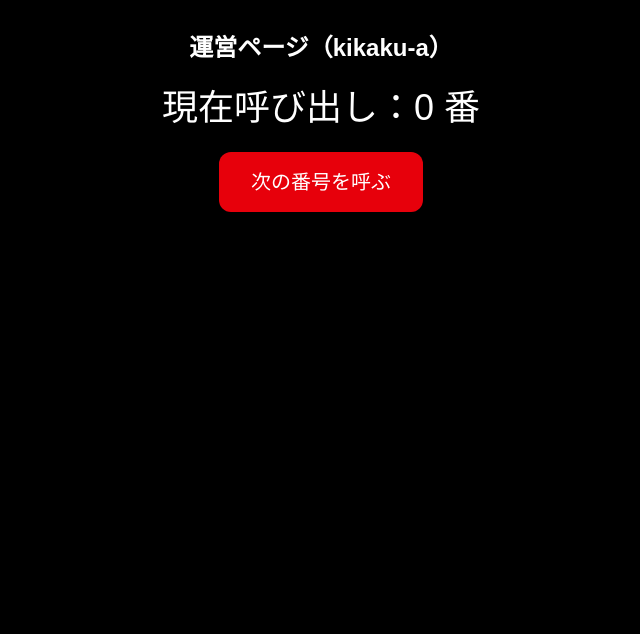
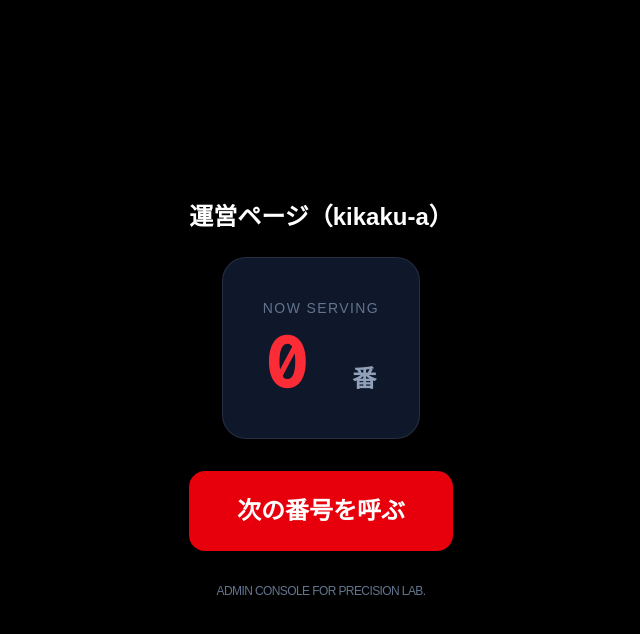
Before and after one commit to kojumaru/seimitsu-ticket, a Next.js app: page /admin in a window 1280 px wide. Shown: the top 634 px of the page, without its empty margins (319-959 px from the left). Built offline with nearby package versions, Linux system fonts and the light colour scheme; no server answers; the database is empty.

Commit message:
add example v2

```diff
--- a/app/admin/page.tsx
+++ b/app/admin/page.tsx
@@ -2,7 +2,7 @@
 
 import { useEffect, useState } from "react";
 import { db } from "../lib/firebase";
-import { doc, onSnapshot, updateDoc, getDoc } from "firebase/firestore";
+import { doc, onSnapshot, setDoc, getDoc } from "firebase/firestore"; // setDocに変更
 
 export default function AdminPage() {
   const exhibitId =
@@ -12,66 +12,91 @@ export default function AdminPage() {
       : "kikaku-a";
 
   const [nowServing, setNowServing] = useState(0);
+  const [loading, setLoading] = useState(false); // 連打防止用
 
   useEffect(() => {
     if (!exhibitId) return;
-
     const ticketRef = doc(db, "tickets", exhibitId);
-
     const unsubscribe = onSnapshot(ticketRef, (snap) => {
       if (snap.exists()) {
         setNowServing(snap.data().nowServing || 0);
       }
     });
-
     return () => unsubscribe();
   }, [exhibitId]);
 
   const nextNumber = async () => {
-    const ticketRef = doc(db, "tickets", exhibitId);
+    if (loading) return; // 処理中はガード
+    setLoading(true);
 
-    const newNumber = nowServing + 1;
+    try {
+      const ticketRef = doc(db, "tickets", exhibitId);
+      const newNumber = nowServing + 1;
 
-    // ① Firestore更新
-    await updateDoc(ticketRef, {
-      nowServing: newNumber,
-    });
+      console.log(`${exhibitId} の呼び出しを ${newNumber} に更新します...`);
 
-    // ② active_tickets から対象ユーザー取得
-    const activeRef = doc(db, "active_tickets", `${exhibitId}_${newNumber}`);
+      // updateDocではなくsetDoc({merge: true})にすると、ドキュメントがなくても作成してくれます
+      await setDoc(ticketRef, { nowServing: newNumber }, { merge: true });
 
-    const activeSnap = await getDoc(activeRef);
+      const activeRef = doc(db, "active_tickets", `${exhibitId}_${newNumber}`);
+      const activeSnap = await getDoc(activeRef);
 
-    if (!activeSnap.exists()) return;
+      if (!activeSnap.exists()) {
+        console.log(
+          "対象の整理券を発行しているユーザーがいません。通知をスキップします。",
+        );
+        setLoading(false);
+        return;
+      }
 
-    const userId = activeSnap.data().userId;
+      const userId = activeSnap.data().userId;
 
-    // ③ API Routeを叩く
-    await fetch("/api/notify", {
-      method: "POST",
-      headers: {
-        "Content-Type": "application/json",
-      },
-      body: JSON.stringify({
-        userId,
-        ticketNumber: newNumber,
-        exhibitId,
-      }),
-    });
+      const res = await fetch("/api/notify", {
+        method: "POST",
+        headers: { "Content-Type": "application/json" },
+        body: JSON.stringify({ userId, ticketNumber: newNumber, exhibitId }),
+      });
+
+      if (res.ok) {
+        console.log("LINE通知に成功しました！");
+      } else {
+        console.error(
+          "LINE通知に失敗しました。API側のエラーを確認してください。",
+        );
+      }
+    } catch (error) {
+      console.error("Firestoreの更新中にエラーが発生しました:", error);
+      alert("エラーが発生しました。コンソールを確認してください。");
+    } finally {
+      setLoading(false);
+    }
   };
 
   return (
-    <main className="p-8 bg-black text-white min-h-screen text-center">
+    <main className="p-8 bg-black text-white min-h-screen text-center flex flex-col items-center justify-center">
       <h1 className="text-2xl font-bold mb-6">運営ページ（{exhibitId}）</h1>
 
-      <div className="text-4xl mb-6">現在呼び出し：{nowServing} 番</div>
+      <div className="bg-slate-900 p-10 rounded-3xl border border-white/10 mb-8">
+        <p className="text-slate-500 text-sm mb-2 uppercase tracking-widest">
+          Now Serving
+        </p>
+        <div className="text-7xl font-mono font-bold text-red-500">
+          {nowServing} <span className="text-2xl text-slate-400">番</span>
+        </div>
+      </div>
 
       <button
         onClick={nextNumber}
-        className="bg-red-600 px-8 py-4 rounded-xl text-xl"
+        disabled={loading}
+        className={`px-12 py-6 rounded-2xl text-2xl font-black transition-all shadow-xl
+          ${loading ? "bg-slate-700 opacity-50 cursor-not-allowed" : "bg-red-600 hover:bg-red-500 active:scale-95"}`}
       >
-        次の番号を呼ぶ
+        {loading ? "更新中..." : "次の番号を呼ぶ"}
       </button>
+
+      <p className="mt-8 text-slate-500 text-xs uppercase tracking-tighter">
+        Admin Console for Precision Lab.
+      </p>
     </main>
   );
 }
```
